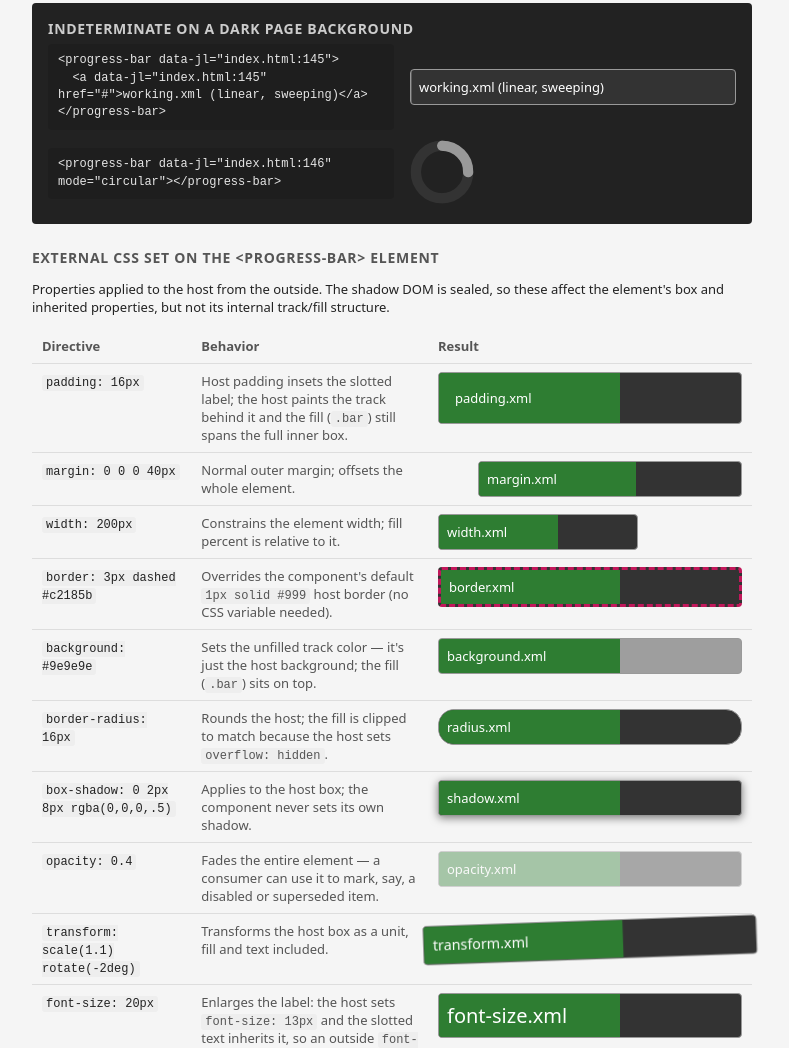
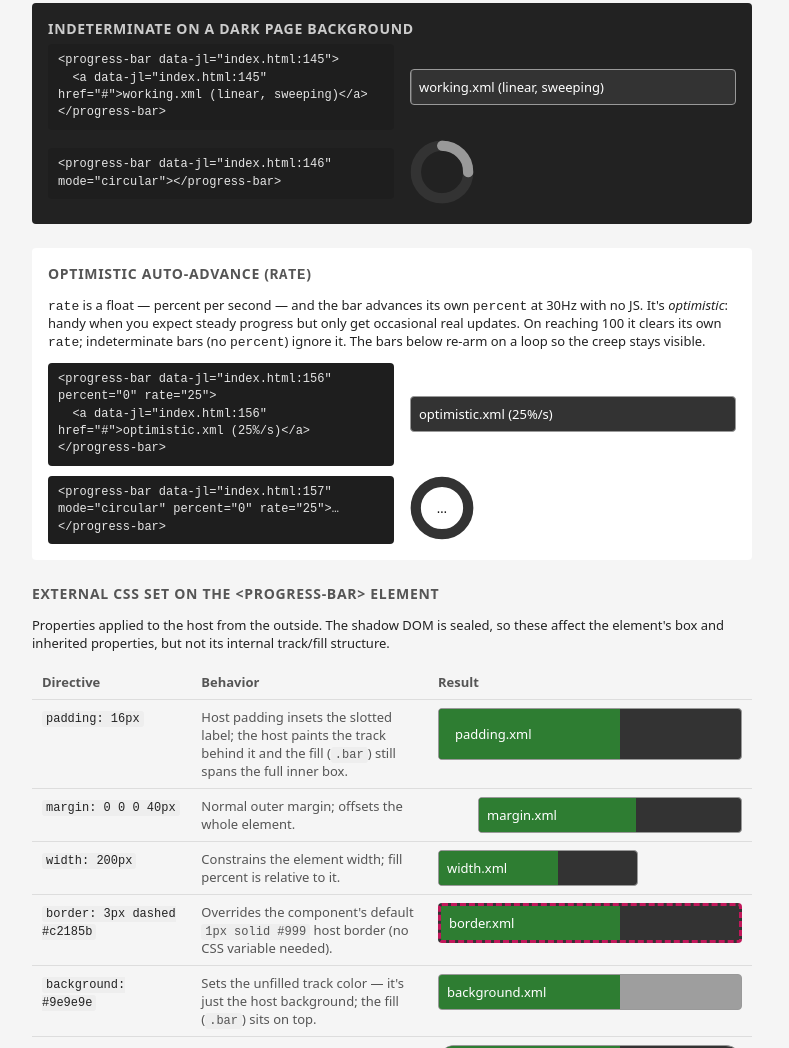
Before and after one commit to botandrose/progress-bar, a website: page index.html in a window 1280 px wide. Shown: the part 2642-3690 px from the top of the page, without its empty margins (248-1037 px from the left). Drawn offline with Linux system fonts and the light colour scheme.

Commit message:
Add rate attribute: optimistically auto-advance percent at 30Hz

```diff
--- a/index.html
+++ b/index.html
@@ -144,6 +144,17 @@
     <h2 style="color:#ccc">Indeterminate on a dark page background</h2>
     <div class="example"><progress-bar><a href="#">working.xml (linear, sweeping)</a></progress-bar></div>
     <div class="example"><progress-bar mode="circular"></progress-bar></div>
+  </section>
+
+  <section class="bg-light">
+    <h2>Optimistic auto-advance (<code>rate</code>)</h2>
+    <p class="desc" style="font-size:13px"><code>rate</code> is a float — percent per second — and the bar
+      advances its own <code>percent</code> at 30Hz with no JS. It's <em>optimistic</em>: handy when you expect
+      steady progress but only get occasional real updates. On reaching 100 it clears its own <code>rate</code>;
+      indeterminate bars (no <code>percent</code>) ignore it. The bars below re-arm on a loop so the creep stays
+      visible.</p>
+    <div class="example"><progress-bar percent="0" rate="25"><a href="#">optimistic.xml (25%/s)</a></progress-bar></div>
+    <div class="example"><progress-bar mode="circular" percent="0" rate="25">…</progress-bar></div>
   </section>
 
   <section>
@@ -371,6 +382,19 @@
   <script type="module">
     import "./index.js";
 
+    // Stash the rate-demo bars (and their authored rate) before anything below
+    // mutates them, then re-arm each once it fills, so the creep loops on-screen.
+    const ratedBars = [...document.querySelectorAll("progress-bar[rate]")]
+      .map(bar => ({ bar, rate: bar.rate }));
+    setInterval(() => {
+      for (const { bar, rate } of ratedBars) {
+        if (!bar.hasAttribute("rate")) {
+          bar.percent = 0;
+          bar.rate = rate;
+        }
+      }
+    }, 700);
+
     // For each standalone example, show its source HTML to the left of the live render.
     // role/aria-* are injected by the component at runtime, not authored — hide them.
     const RUNTIME_ATTRS = new Set(["role", "aria-valuemin", "aria-valuemax", "aria-valuenow"]);
--- a/index.js
+++ b/index.js
@@ -1,5 +1,6 @@
 const CIRCLE_RADIUS = 40; // fallback r attribute; CSS shrinks it to fit the stroke
 const PATH_LENGTH = 100;  // normalize the arc so dash math is independent of the radius
+const RATE_HZ = 30;       // optimistic auto-advance tick frequency
 
 const STYLES = `
   :host {
@@ -178,12 +179,21 @@ function clampPercent(value) {
   return Math.min(100, Math.max(0, number));
 }
 
+function parseRate(value) {
+  const number = Number(value);
+  if (Number.isNaN(number)) {
+    throw new TypeError(`progress-bar: rate must be numeric, got ${JSON.stringify(value)}`);
+  }
+  return number;
+}
+
 class ProgressBar extends HTMLElement {
   constructor() {
     super();
     this.attachShadow({ mode: 'open' });
     this._percent = null;
     this._renderedMode = null;
+    this._rateTimer = null;
   }
 
   connectedCallback() {
@@ -192,6 +202,11 @@ class ProgressBar extends HTMLElement {
     this.setAttribute('aria-valuemin', '0');
     this.setAttribute('aria-valuemax', '100');
     this.updateBar();
+    this._syncTicker();
+  }
+
+  disconnectedCallback() {
+    this._stopTicker();
   }
 
   get percent() {
@@ -214,6 +229,19 @@ class ProgressBar extends HTMLElement {
     this.toggleAttribute('error', Boolean(value));
   }
 
+  get rate() {
+    const value = this.getAttribute('rate');
+    return value === null ? null : Number(value);
+  }
+
+  set rate(value) {
+    if (value === null || value === undefined) {
+      this.removeAttribute('rate');
+    } else {
+      this.setAttribute('rate', parseRate(value));
+    }
+  }
+
   get indeterminate() {
     return !this.hasAttribute('percent');
   }
@@ -227,15 +255,21 @@ class ProgressBar extends HTMLElement {
   }
 
   static get observedAttributes() {
-    return ['percent', 'mode'];
+    return ['percent', 'mode', 'rate'];
   }
 
   attributeChangedCallback(name, oldValue, newValue) {
     if (name === 'percent') {
       this._percent = newValue === null ? null : clampPercent(newValue);
     }
+    if (name === 'rate' && newValue !== null) {
+      parseRate(newValue);
+    }
     if (name === 'mode') {
       this.render();
+    }
+    if (name === 'percent' || name === 'rate') {
+      this._syncTicker();
     }
     this.updateBar();
   }
@@ -263,6 +297,38 @@ class ProgressBar extends HTMLElement {
     }
   }
 
+  // Optimistic auto-advance: while a nonzero rate is set on a determinate bar,
+  // creep percent forward on its own. Indeterminate bars ignore rate entirely.
+  _syncTicker() {
+    const rate = Number(this.getAttribute('rate'));
+    const shouldRun = this.isConnected && !this.indeterminate && Number.isFinite(rate) && rate !== 0;
+    if (shouldRun && this._rateTimer === null) {
+      this._rateTimer = setInterval(() => this._tick(), 1000 / RATE_HZ);
+    } else if (!shouldRun) {
+      this._stopTicker();
+    }
+  }
+
+  _stopTicker() {
+    if (this._rateTimer !== null) {
+      clearInterval(this._rateTimer);
+      this._rateTimer = null;
+    }
+  }
+
+  _tick() {
+    const rate = Number(this.getAttribute('rate'));
+    const next = clampPercent(this._percent + rate / RATE_HZ);
+    if (next !== this._percent) {
+      this.percent = next;
+    }
+    // Hitting the bound it's heading toward retires the rate; a later percent
+    // change can re-arm it.
+    if (next === 0 || next === 100) {
+      this.removeAttribute('rate');
+    }
+  }
+
   render() {
     const mode = this.mode;
     if (this._renderedMode === mode) {
```
Also changed, not shown: progress-bar.spec.js (+94 -0 lines), README.md.
